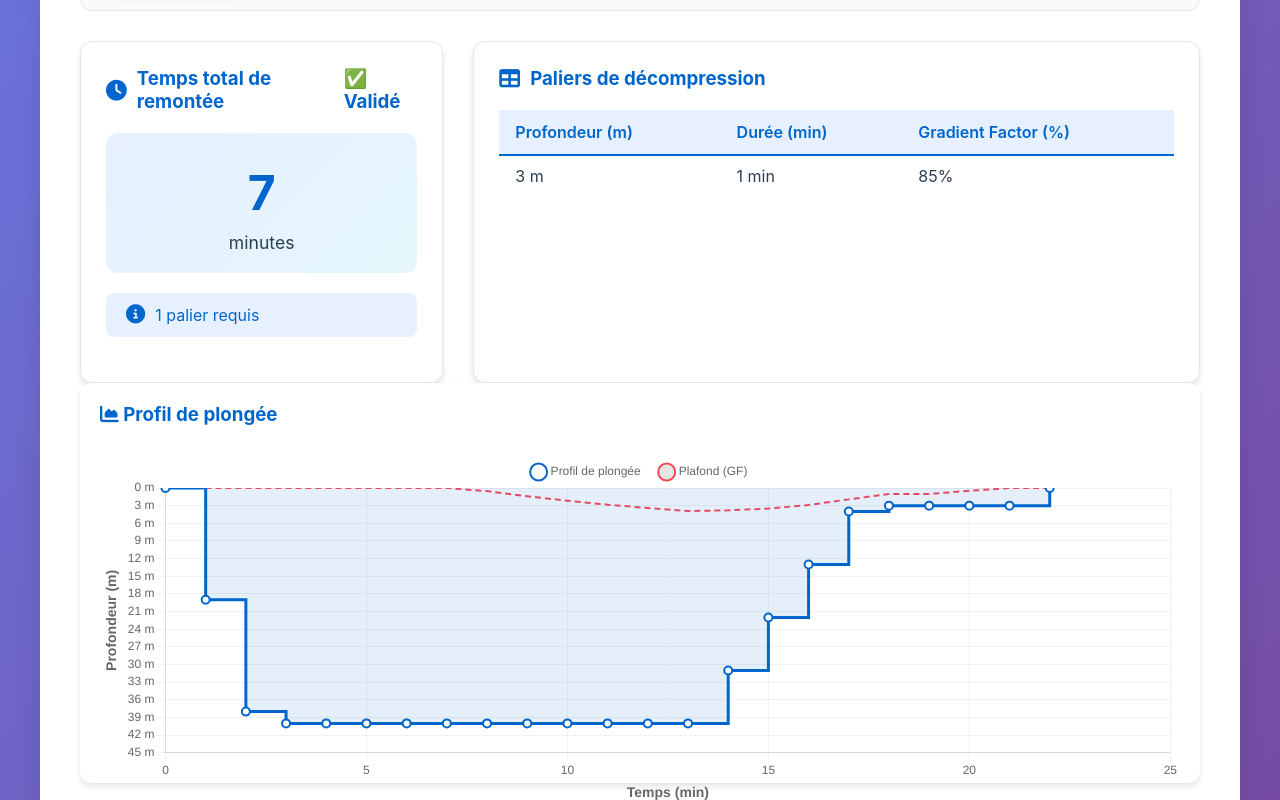
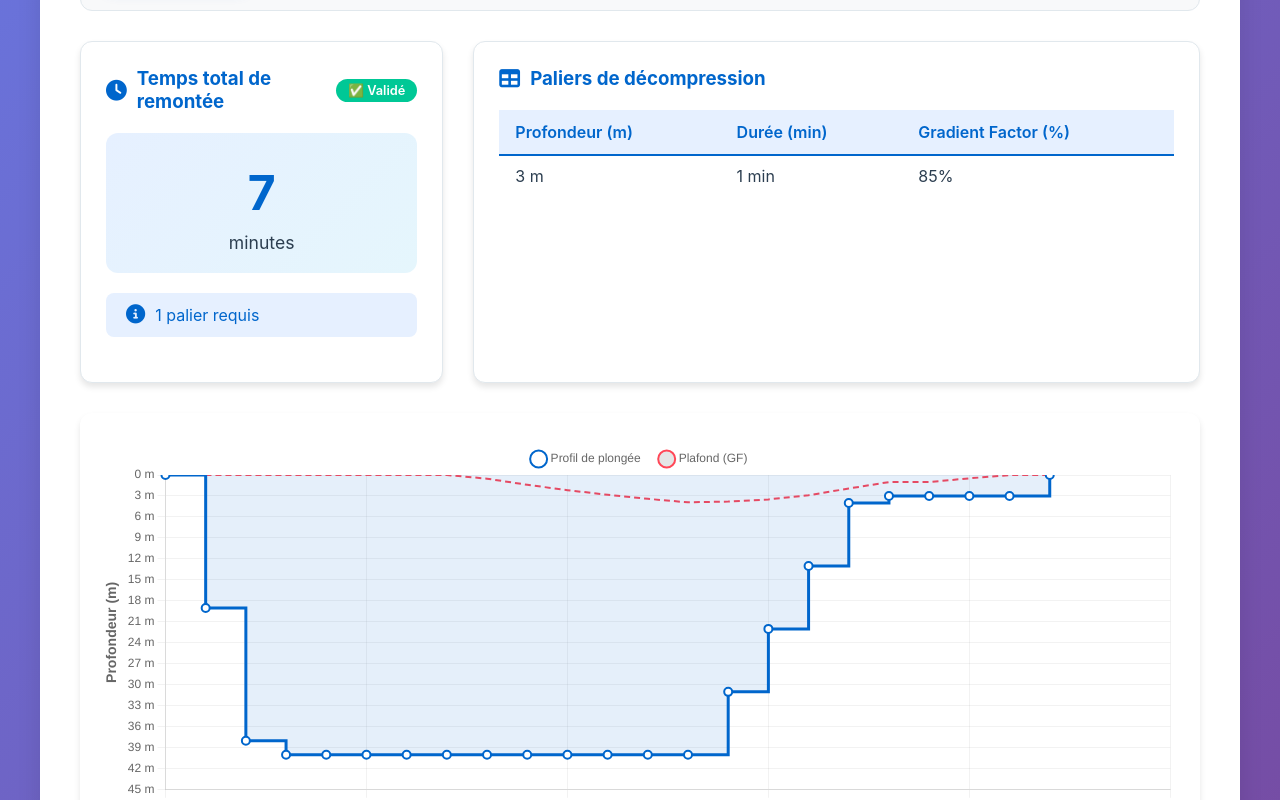
Before and after one commit to EpicReality3/buhlmann-planner-agent, a website: page docs/index.html in a window 1280 px wide. Shown: the part 651-1451 px from the top of the page. Drawn offline with nearby package versions, Linux system fonts and the light colour scheme.

Commit message:
Ajout du style pour le badge de validation et amélioration de la hauteur du graphique

```diff
--- a/docs/index.html
+++ b/docs/index.html
@@ -258,10 +258,31 @@
             display: flex;
             align-items: center;
             gap: 10px;
+            position: relative;
         }
 
         .results-card h3 i {
             font-size: 1.3rem;
+        }
+
+        /* Badge de validation */
+        .validation-badge {
+            margin-left: auto;
+            padding: 4px 12px;
+            border-radius: 20px;
+            font-size: 0.8rem;
+            font-weight: 600;
+            white-space: nowrap;
+        }
+
+        .validation-badge.valid {
+            background: var(--success);
+            color: white;
+        }
+
+        .validation-badge.invalid {
+            background: var(--danger);
+            color: white;
         }
 
         /* Table styles */
@@ -320,11 +341,12 @@
         /* Chart container */
         .chart-container {
             position: relative;
-            height: 400px;
+            height: 450px;
             padding: 20px;
             background: white;
             border-radius: 12px;
             box-shadow: var(--shadow);
+            margin-top: 30px;
         }
 
         canvas {
@@ -409,6 +431,11 @@
             .input-section {
                 padding: 20px;
             }
+
+            .validation-badge {
+                font-size: 0.7rem;
+                padding: 3px 8px;
+            }
         }
     </style>
 </head>
@@ -470,14 +497,14 @@
                             <i class="fas fa-level-down-alt"></i>
                             Gradient Factor bas (%)
                         </label>
-                        <input id="gfl" type="number" value="85" min="0" max="100">
+                        <input id="gfl" type="number" value="85" min="1" max="99">
                     </div>
                     <div class="input-group">
                         <label for="gfh">
                             <i class="fas fa-level-up-alt"></i>
                             Gradient Factor haut (%)
                         </label>
-                        <input id="gfh" type="number" value="85" min="0" max="100">
+                        <input id="gfh" type="number" value="85" min="1" max="99">
                     </div>
                     <div class="input-group">
                         <label for="minLast">
@@ -512,10 +539,6 @@
 
             <!-- Graphique -->
             <div class="chart-container fade-in" style="display: none;" id="chartContainer">
-                <h3 style="color: var(--primary); margin-bottom: 20px;">
-                    <i class="fas fa-chart-area"></i>
-                    Profil de plongée
-                </h3>
                 <canvas id="profileChart"></canvas>
             </div>
         </div>
```
